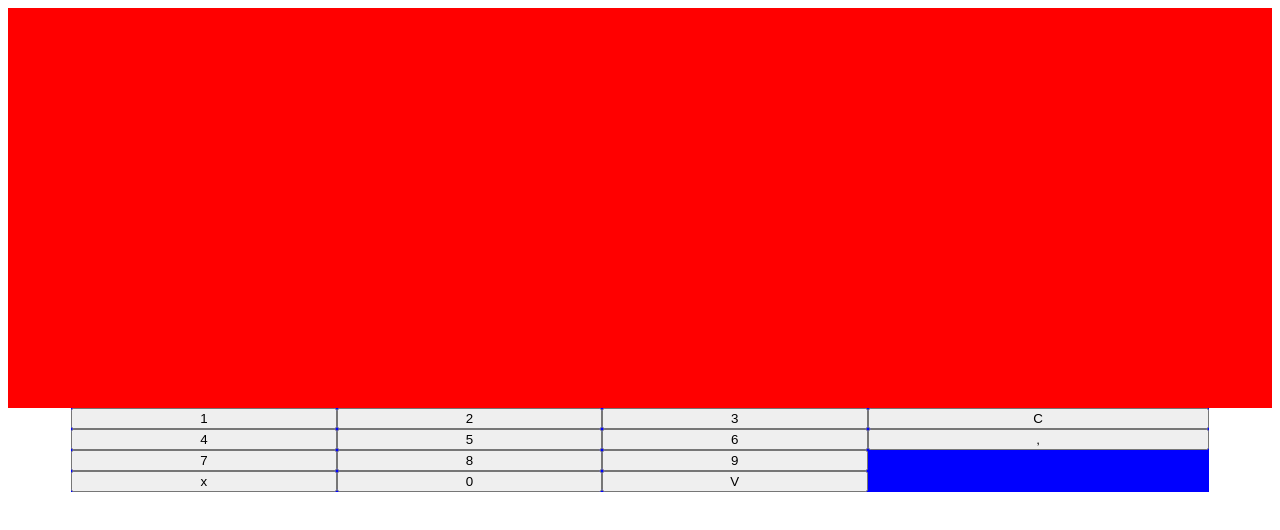
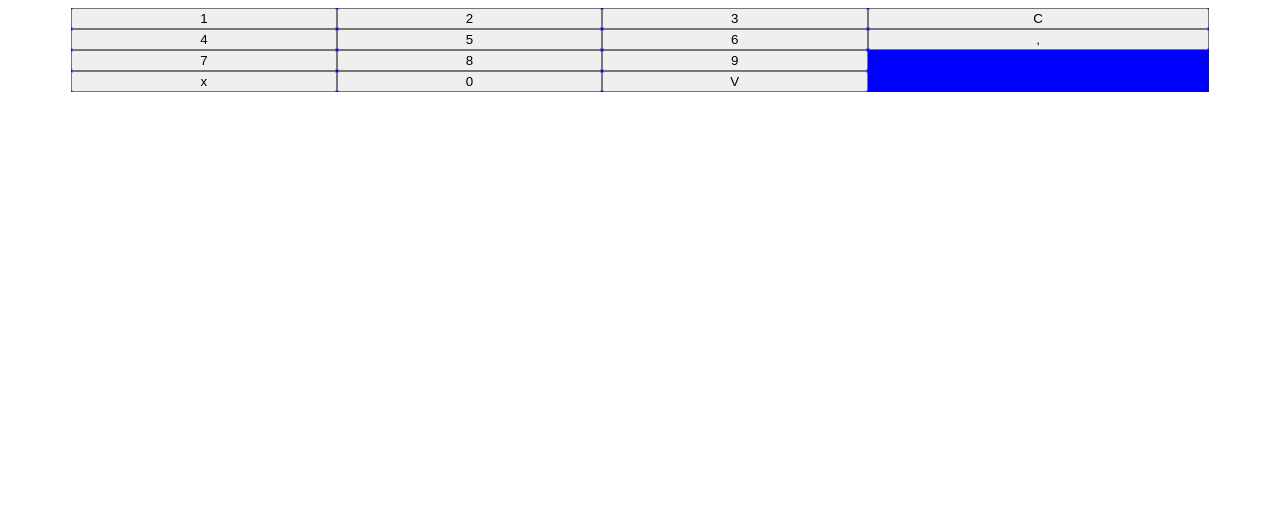
Before and after one commit to WillamesBarbosa/factor-calculator, a React (Create React App) app: page / in a window 1280 px wide. Shown: the top 530 px of the page. Built offline with nearby package versions, Linux system fonts and the light colour scheme.

Commit message:
feat: adjustment screen style

```diff
--- a/src/app/components/screen/styles.js
+++ b/src/app/components/screen/styles.js
@@ -1,6 +1,8 @@
 import styled from 'styled-components';
 
 export const Container = styled.div`
- height: 50vh;
+ height: 40%;
+ margin: auto;
+ width: 90%;
  background-color: red;
 `;
```
